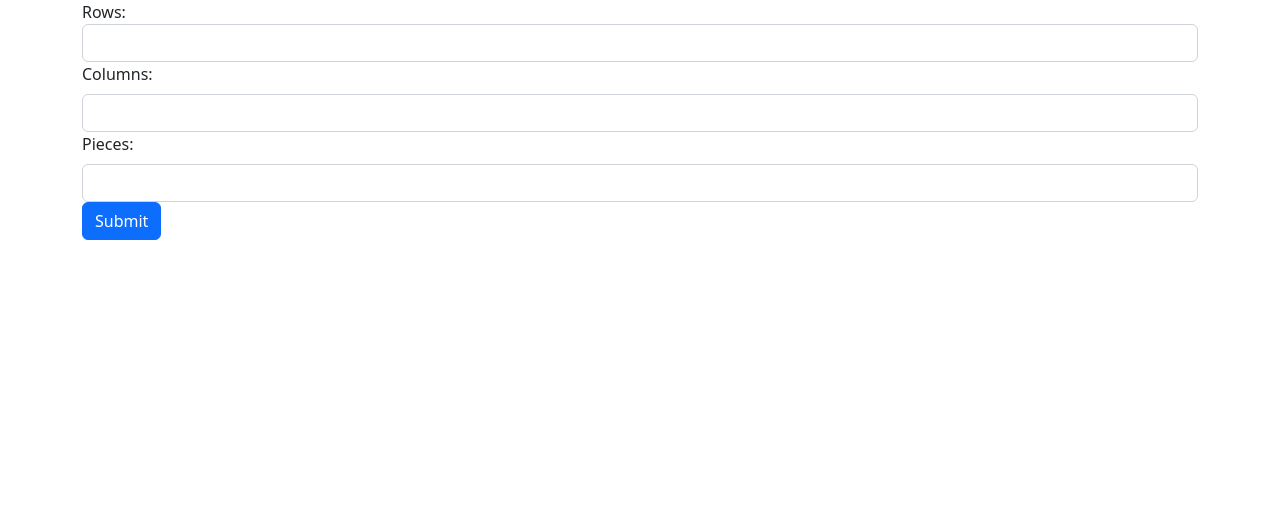
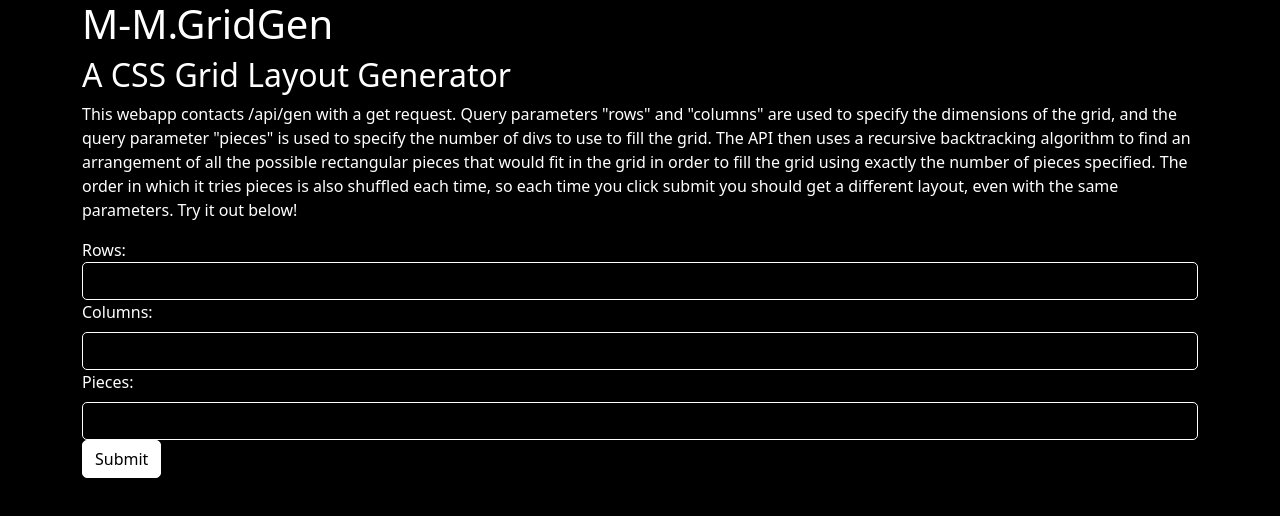
Before and after one commit to the-neighbor/M-M.GridGenAPI, a website: page public/index.html in a window 1280 px wide. Drawn offline with nearby package versions, Linux system fonts and the light colour scheme.

Commit message:
add about section

```diff
--- a/public/index.css
+++ b/public/index.css
@@ -8,3 +8,22 @@
     padding: 2em;
     border-radius: 20px;
 }
+
+body {
+    background-color: #000000;
+    color: white;
+}
+
+.form-control  {
+    background-color: #000000;
+    color: white;
+    border: 1px solid white;
+    border-radius: 5px;
+}
+
+.btn-primary {
+    background-color: #ffffff;
+    color: rgb(0, 0, 0);
+    border: 1px solid white;
+    border-radius: 5px;
+}
--- a/public/index.html
+++ b/public/index.html
@@ -5,10 +5,20 @@
     <meta http-equiv="X-UA-Compatible" content="IE=edge">
     <meta name="viewport" content="width=device-width, initial-scale=1.0">
     <title>Document</title>
+
+    <link href="https://cdn.jsdelivr.net/npm/bootstrap@5.2.3/dist/css/bootstrap.min.css" rel="stylesheet" integrity="sha384-rbsA2VBKQhggwzxH7pPCaAqO46MgnOM80zW1RWuH61DGLwZJEdK2Kadq2F9CUG65" crossorigin="anonymous">
     <link rel="stylesheet" href="./index.css">
-    <link href="https://cdn.jsdelivr.net/npm/bootstrap@5.2.3/dist/css/bootstrap.min.css" rel="stylesheet" integrity="sha384-rbsA2VBKQhggwzxH7pPCaAqO46MgnOM80zW1RWuH61DGLwZJEdK2Kadq2F9CUG65" crossorigin="anonymous">
 </head>
 <body>
+    <div class="container">
+        <h1>M-M.GridGen</h1>
+        <h2>A CSS Grid Layout Generator</h2>
+        <p>This webapp contacts /api/gen with a get request. Query parameters "rows" and "columns" are used to specify the dimensions of the grid, and the
+            query parameter "pieces" is used to specify the number of divs to use to fill the grid. The API then uses a recursive backtracking algorithm to
+            find an arrangement of all the possible rectangular pieces that would fit in the grid in order to fill the grid using exactly the number of pieces
+            specified. The order in which it tries pieces is also shuffled each time, so each time you click submit you should get a different layout, even with
+            the same parameters. Try it out below!</p>
+    </div>
     <div class="container">
         <form class="row g-3" id="form">
             <div class="col>"
```
